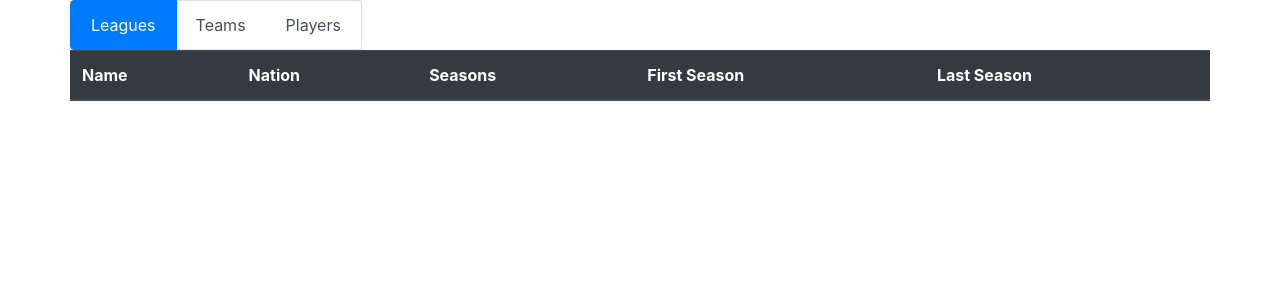
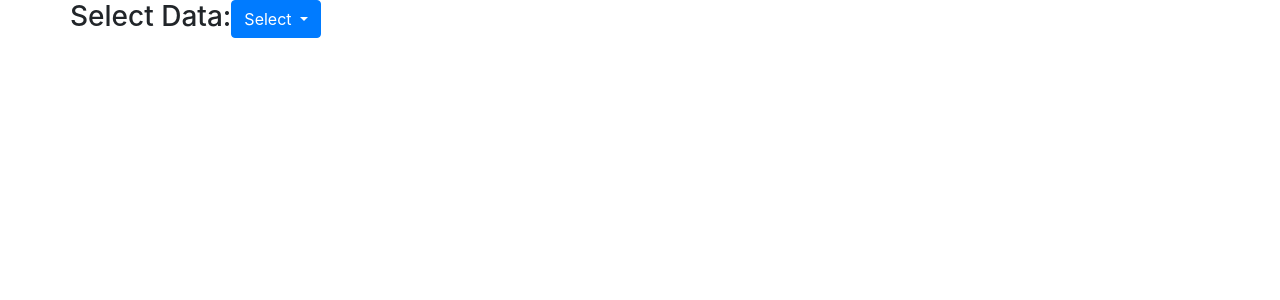
Before and after one commit to thekeldog/soccer_data, a PHP site: page /statistics.php in a window 1280 px wide. Shown: the top 300 px of the page. Run offline with PHP 8.4, Linux system fonts and the light colour scheme; data that the repository does not hold is empty; some libraries are stand-ins or nearby versions.

Commit message:
statistics page now has table that can sort by league, also have list of leagues

```diff
--- a/api/soccer.php
+++ b/api/soccer.php
@@ -62,6 +62,12 @@ session_start();
           case 'leagues':
             get_leagues();
             break;
+          case 'teams':
+            get_teams($_GET['league_slug']); //add option for
+            break;
+          case 'leaguePicker':
+            get_league_picker();
+            break;
           default:
             break;
         }
@@ -87,7 +93,7 @@ session_start();
 
           // Process the results if there are any
           $rows = $stmt->fetchAll(PDO::FETCH_ASSOC);
-          echo('<table class="table table-striped table-dark">');
+          echo('<table class="table table-striped table-dark" id="leaguesTable">');
           echo('<thead><tr><th scope="col">Name</th>');
           echo('<th scope="col">Nation</th>');
           echo('<th scope="col">Seasons</th>');
@@ -101,8 +107,107 @@ session_start();
             <td>'.$row["most_recent_season"].'</td></tr>');
            }
           echo('</tbody></table>');
+        }catch (PDOException $ex) {
+        switch ($ex->getCode()) {
+          case "23000":
+            echo json_encode(array(
+              "success" => false,
+              "message"=> "email taken, try another",
+              "details" => $ex->getMessage()));
+            break;
+          default:
+            echo json_encode(array(
+              "success" => false,
+              "message"=> $ex->getMessage(),
+              "details" => $ex->getMessage()));
+            break;
+        }
+        }
+    }
+        function get_league_picker(){
+        /*
+        * Database section
+        */
+        // Setup to exception on errors (will go to php_errors.log)
+        try{
+          $dbConn = get_database_connection();
+          // Compose the SQL statement
+          $sql = " SELECT name FROM league WHERE 1";
 
+          // Prepare the statement
+          $stmt = $dbConn -> prepare ($sql);
 
+          // Execute the statement, passing in array of parameters
+          $stmt -> execute ();
+
+          // Process the results if there are any
+          $rows = $stmt->fetchAll(PDO::FETCH_ASSOC);
+          echo('<form class="form-group">
+              <label for="leagueSelect">Select League</label>
+              <select class="form-control" id="leagueSelect">
+              <option>All</option>
+              ');
+          foreach($rows as $row){
+            echo('<option value="'.$row['name'].'">'.$row['name'].'</option>');
+
+           }
+          echo('</select></form>');
+        }catch (PDOException $ex) {
+        switch ($ex->getCode()) {
+          case "23000":
+            echo json_encode(array(
+              "success" => false,
+              "message"=> "email taken, try another",
+              "details" => $ex->getMessage()));
+            break;
+          default:
+            echo json_encode(array(
+              "success" => false,
+              "message"=> $ex->getMessage(),
+              "details" => $ex->getMessage()));
+            break;
+        }
+        }
+    }
+
+        function get_teams($league_slug){
+        /*
+        * Database section
+        */
+        // Setup to exception on errors (will go to php_errors.log)
+        // $var = 5;
+        // $var_is_greater_than_two = ($var > 2 ? true : false); // returns true
+        echo($league_slug);
+        try{
+          $dbConn = get_database_connection();
+          // Compose the SQL statement
+          $sql = "SELECT team.team_name, league.name, league.nation ";
+          $sql .= "FROM team join league ON team.league_slug = league.league_slug ";
+
+          $sql .= ($leauge_slug == "All" ? "WHERE 1": "WHERE league.name = :slug");
+
+          // Prepare the statement
+          $stmt = $dbConn -> prepare ($sql);
+
+          // Execute the statement, passing in array of parameters
+          if($league_slug=="All"){
+            $stmt -> execute ();
+          }else{
+            $stmt -> execute (array(":slug"=>$league_slug));
+          }
+          // Process the results if there are any
+          $rows = $stmt->fetchAll(PDO::FETCH_ASSOC);
+          echo('<table class="table table-striped table-dark" id="teamsTable">');
+          echo('<thead><tr><th scope="col">Team Name</th>');
+          echo('<th scope="col">League</th>');
+          echo('<th scope="col">Nation</th></tr></thead><tbody>');
+          foreach($rows as $row){
+              //echo(json_encode($row));
+            echo('<tr><th scope="row">'.$row["team_name"].'</th>
+            <td>'.$row["name"].'</td>
+            <td>'.$row["nation"].'</td></tr>');
+           }
+          echo('</tbody></table>');
         }catch (PDOException $ex) {
         switch ($ex->getCode()) {
           case "23000":
--- a/js/stats.js
+++ b/js/stats.js
@@ -1,7 +1,9 @@
 $(document).ready( function(){
     console.log("I'm ready!");
+    $('#viewLeagues').hide();
         // get league data when first loading page
-        $.ajax({
+        $('#queryLeagues').click(function() {
+           $.ajax({
             type: "GET",
             url: "./api/soccer.php",
             dataType: "html",
@@ -9,6 +11,46 @@ $(document).ready( function(){
             success: function(data, status){
                  $('#tableRow').html(data);
             }
+            })
         })
 
+        $('#viewLeagues').click(function(){
+            var league = $('#leagueSelect option:selected').val();
+            $.ajax({
+            type: "GET",
+            url: "./api/soccer.php",
+            dataType: "html",
+            data: {"dataRequested" : 'teams',
+                  "league_slug" : league
+            },
+            success: function(data, status){
+                 $('#tableRow').html(data);
+            }
+        })
+        })
+
+        // tab on clicks
+        $('#queryTeams').click(function(){
+            console.log("teams clicked")
+            $('#leaguesTable').hide();
+            $('#leaguesTable').html('');
+
+            $.ajax({
+                type: "GET",
+                url: "./api/soccer.php",
+                dataType: "html",
+                data: {"dataRequested" : 'leaguePicker'},
+                success: function(data){
+                    $('#picker').html(data);
+                    $('#viewLeagues').show();
+                }
+            })
+
+
+        })
+
+
+
+
+
 })
--- a/statistics.php
+++ b/statistics.php
@@ -16,15 +16,23 @@
 <body>
     <div class="container" id="listCont">
         <div class="row">
-        <ul class='list-group list-group-horizontal' id='list-tab' role='tablist'>
-          <a class="list-group-item list-group-item-action active" id="list-leagues-list" data-toggle="list" href="#list-leagues" role="tab" aria-controls="leagues">Leagues</a>
-          <a class="list-group-item list-group-item-action" id="list-teams-list" data-toggle="list" href="#list-teams" role="tab" aria-controls="teams">Teams</a>
-          <a class="list-group-item list-group-item-action" id="list-players-list" data-toggle="list" href="#list-players" role="tab" aria-controls="players">Players</a>
-        </ul>
+        <h3>Select Data:</h3>
+        <div class="dropdown">
+          <button class="btn btn-primary dropdown-toggle" type="button" id="dropdownMenuButton" data-toggle="dropdown" aria-haspopup="true" aria-expanded="false">
+            Select
+          </button>
+          <div class="dropdown-menu" aria-labelledby="dropdownMenuButton">
+            <a class="dropdown-item" id="queryLeagues">Leagues</a>
+            <a class="dropdown-item" id="queryTeams">Teams</a>
+            <a class="dropdown-item" id="queryPlayers">Players</a>
+          </div>
         </div>
-        <div class="row" id='tableRow'>
-
         </div>
+        <div clas="row">
+            <div class="column" id="picker"></div>
+            <button class="btn btn-primary" id="viewLeagues">View League(s)</button>
+        </div>
+        <div class="row" id='tableRow'></div>
     </div>
 
 
--- a/styles/stats.css
+++ b/styles/stats.css
@@ -7,3 +7,7 @@
     justify-content: center;
     align-content: flex-start;
 }
+#viewLeagues{
+    width: 150px;
+    height: 50px;
+}
```
Also changed, not shown: 1 other file.
